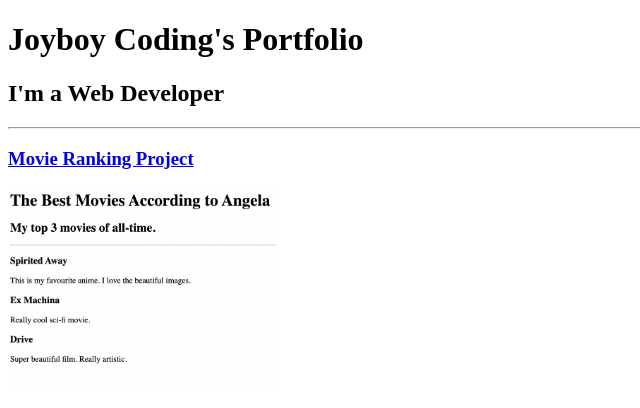
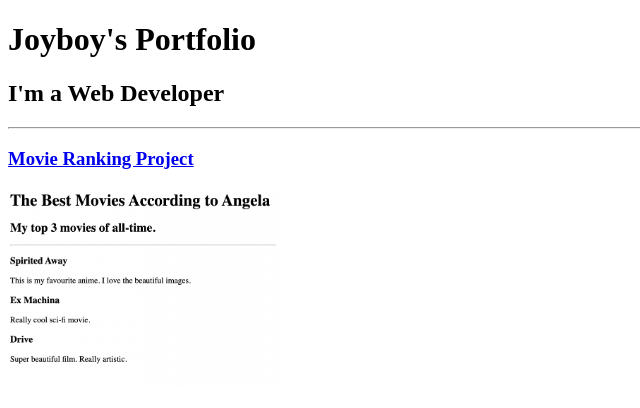
Before and after one commit to joyboycodes/joyboycodes.github.io, a plain HTML site: page index.html in a window 1280 px wide. Shown: the top 408 px of the page, without its empty margins (0-640 px from the left). Drawn offline with Linux system fonts and the light colour scheme.

Commit message:
Update index.html
Update Header

```diff
--- a/index.html
+++ b/index.html
@@ -7,7 +7,7 @@
 </head>
 <body>
     <header>
-        <h1>Joyboy Coding's Portfolio</h1>
+        <h1>Joyboy's Portfolio</h1>
         <h2>I'm a Web Developer</h2>
     </header>
     <hr />
```
